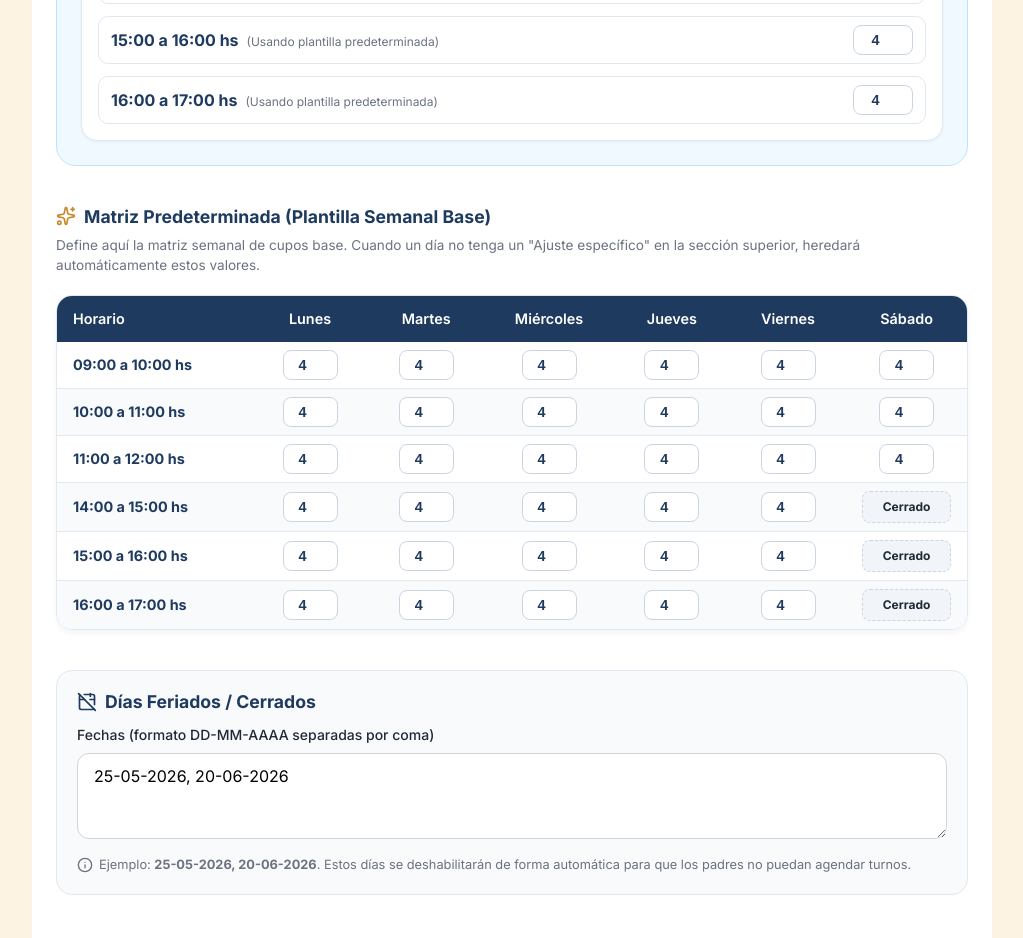
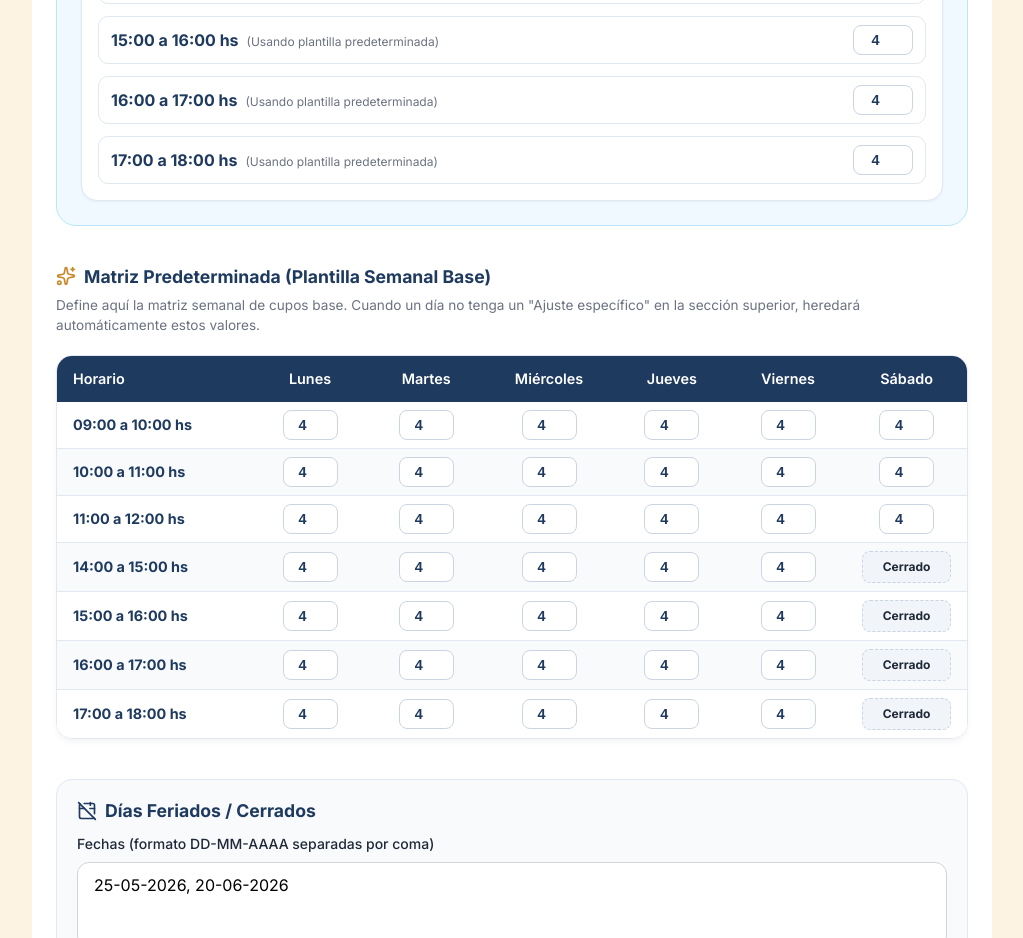
Before and after one commit to SBELENG/AprenderApp, a React (Vite) app: page /admin/configuracion in a window 1280 px wide. Shown: the part 1500-2438 px from the top of the page, without its empty margins (128-1151 px from the left). Built offline with nearby package versions, Linux system fonts and the light colour scheme; no server answers; the database is empty.

Commit message:
feat: agregar horario de 17 a 18 hs de lunes a viernes con exclusion de sabados

```diff
--- a/src/pages/AgendaPadres.tsx
+++ b/src/pages/AgendaPadres.tsx
@@ -355,7 +355,8 @@ const AgendaPadres: React.FC = () => {
       shifts.push(
         { id: '14:00 hs', label: '14:00 a 15:00 hs', disabled: false },
         { id: '15:00 hs', label: '15:00 a 16:00 hs', disabled: false },
-        { id: '16:00 hs', label: '16:00 a 17:00 hs', disabled: false }
+        { id: '16:00 hs', label: '16:00 a 17:00 hs', disabled: false },
+        { id: '17:00 hs', label: '17:00 a 18:00 hs', disabled: false }
       );
     }
     return shifts;
--- a/src/pages/ConfiguracionAdmin.tsx
+++ b/src/pages/ConfiguracionAdmin.tsx
@@ -12,7 +12,8 @@ const SHIFTS = [
   { id: '11:00 hs', label: '11:00 a 12:00 hs' },
   { id: '14:00 hs', label: '14:00 a 15:00 hs' },
   { id: '15:00 hs', label: '15:00 a 16:00 hs' },
-  { id: '16:00 hs', label: '16:00 a 17:00 hs' }
+  { id: '16:00 hs', label: '16:00 a 17:00 hs' },
+  { id: '17:00 hs', label: '17:00 a 18:00 hs' }
 ];
 
 const DAYS_ENGLISH_MAP = ['Domingo', 'Lunes', 'Martes', 'Miércoles', 'Jueves', 'Viernes', 'Sábado'];
@@ -79,7 +80,7 @@ const ConfiguracionAdmin: React.FC = () => {
     DAYS.forEach(day => {
       initial[day] = {};
       SHIFTS.forEach(shift => {
-        if (day === 'Sábado' && ['14:00 hs', '15:00 hs', '16:00 hs'].includes(shift.id)) {
+        if (day === 'Sábado' && ['14:00 hs', '15:00 hs', '16:00 hs', '17:00 hs'].includes(shift.id)) {
           initial[day][shift.id] = 0;
         } else {
           initial[day][shift.id] = 4;
@@ -207,7 +208,7 @@ const ConfiguracionAdmin: React.FC = () => {
     DAYS.forEach(day => {
       updated[day] = {};
       SHIFTS.forEach(shift => {
-        if (day === 'Sábado' && ['14:00 hs', '15:00 hs', '16:00 hs'].includes(shift.id)) {
+        if (day === 'Sábado' && ['14:00 hs', '15:00 hs', '16:00 hs', '17:00 hs'].includes(shift.id)) {
           updated[day][shift.id] = 0;
         } else {
           updated[day][shift.id] = val;
@@ -312,7 +313,7 @@ const ConfiguracionAdmin: React.FC = () => {
 
     const daysInMonthCount = new Date(previewYear, previewMonth + 1, 0).getDate();
 
-    const tableColumn = ["Fecha", "Día", "09:00-10:00", "10:00-11:00", "11:00-12:00", "14:00-15:00", "15:00-16:00", "16:00-17:00"];
+    const tableColumn = ["Fecha", "Día", "09:00-10:00", "10:00-11:00", "11:00-12:00", "14:00-15:00", "15:00-16:00", "16:00-17:00", "17:00-18:00"];
     const tableRows: any[] = [];
 
     const cleanFeriadosList = feriados.split(',').map(s => toIsoFormat(s.trim()));
@@ -328,9 +329,9 @@ const ConfiguracionAdmin: React.FC = () => {
       const dateFormatted = `${String(day).padStart(2, '0')}-${String(previewMonth + 1).padStart(2, '0')}-${previewYear}`;
 
       if (isSunday) {
-        tableRows.push([dateFormatted, dayName, "Cerrado", "Cerrado", "Cerrado", "Cerrado", "Cerrado", "Cerrado"]);
+        tableRows.push([dateFormatted, dayName, "Cerrado", "Cerrado", "Cerrado", "Cerrado", "Cerrado", "Cerrado", "Cerrado"]);
       } else if (isFeriadoDay) {
-        tableRows.push([dateFormatted, dayName, "Feriado", "Feriado", "Feriado", "Feriado", "Feriado", "Feriado"]);
+        tableRows.push([dateFormatted, dayName, "Feriado", "Feriado", "Feriado", "Feriado", "Feriado", "Feriado", "Feriado"]);
       } else {
         const row = [
           dateFormatted,
@@ -341,6 +342,7 @@ const ConfiguracionAdmin: React.FC = () => {
           dayOfWeek === 6 ? "Cerrado" : getSlotCapacityForDate(date, '14:00 hs').toString(),
           dayOfWeek === 6 ? "Cerrado" : getSlotCapacityForDate(date, '15:00 hs').toString(),
           dayOfWeek === 6 ? "Cerrado" : getSlotCapacityForDate(date, '16:00 hs').toString(),
+          dayOfWeek === 6 ? "Cerrado" : getSlotCapacityForDate(date, '17:00 hs').toString(),
         ];
         tableRows.push(row);
       }
@@ -516,7 +518,7 @@ const ConfiguracionAdmin: React.FC = () => {
                       ) : (
                         <div style={{ display: 'flex', flexDirection: 'column', gap: '0.50rem', marginTop: '0.25rem' }}>
                           {SHIFTS.map(shift => {
-                            const isSatAfternoon = dayOfWeek === 6 && ['14:00 hs', '15:00 hs', '16:00 hs'].includes(shift.id);
+                            const isSatAfternoon = dayOfWeek === 6 && ['14:00 hs', '15:00 hs', '16:00 hs', '17:00 hs'].includes(shift.id);
                             const capacity = isSatAfternoon ? 0 : getSlotCapacityForDate(date, shift.id);
                             const hasOverride = !isSatAfternoon && cuposEspecifcos && cuposEspecifcos[dateString] && cuposEspecifcos[dateString][shift.id] !== undefined;
 
@@ -616,7 +618,7 @@ const ConfiguracionAdmin: React.FC = () => {
               </h4>
               <div style={{ display: 'flex', flexDirection: 'column', gap: '0.75rem' }}>
                 {SHIFTS.map(shift => {
-                  const isSatAfternoon = currentExceptionDayName === 'Sábado' && ['14:00 hs', '15:00 hs', '16:00 hs'].includes(shift.id);
+                  const isSatAfternoon = currentExceptionDayName === 'Sábado' && ['14:00 hs', '15:00 hs', '16:00 hs', '17:00 hs'].includes(shift.id);
                   const defaultValue = cuposDetallados[currentExceptionDayName]?.[shift.id] !== undefined
                     ? cuposDetallados[currentExceptionDayName][shift.id]
                     : 4;
@@ -718,7 +720,7 @@ const ConfiguracionAdmin: React.FC = () => {
                       {shift.label}
                     </td>
                     {DAYS.map(day => {
-                      const isSatAfternoon = day === 'Sábado' && ['14:00 hs', '15:00 hs', '16:00 hs'].includes(shift.id);
+                      const isSatAfternoon = day === 'Sábado' && ['14:00 hs', '15:00 hs', '16:00 hs', '17:00 hs'].includes(shift.id);
                       const currentVal = cuposDetallados[day]?.[shift.id] !== undefined ? cuposDetallados[day][shift.id] : 4;
 
                       return (
```
